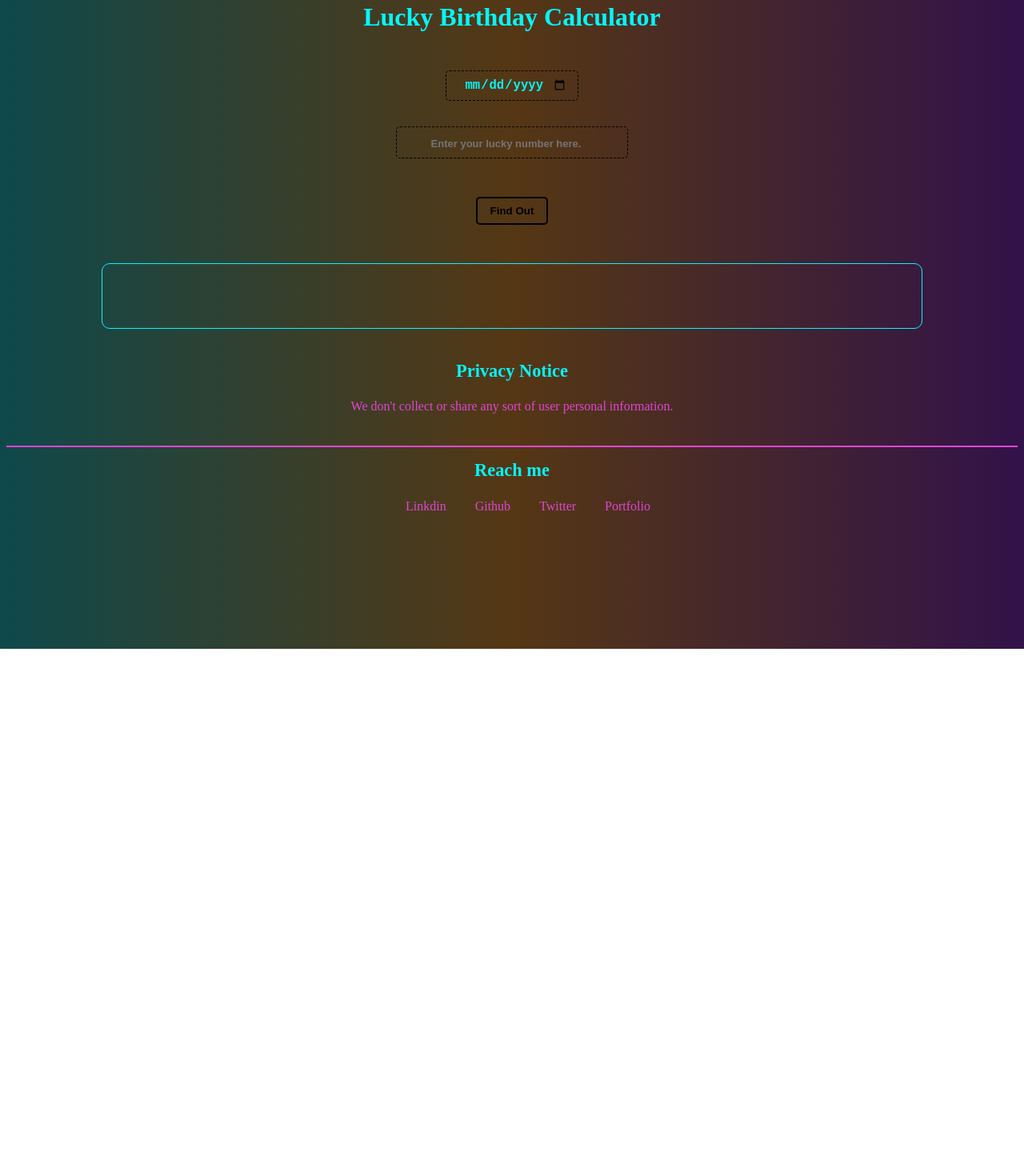
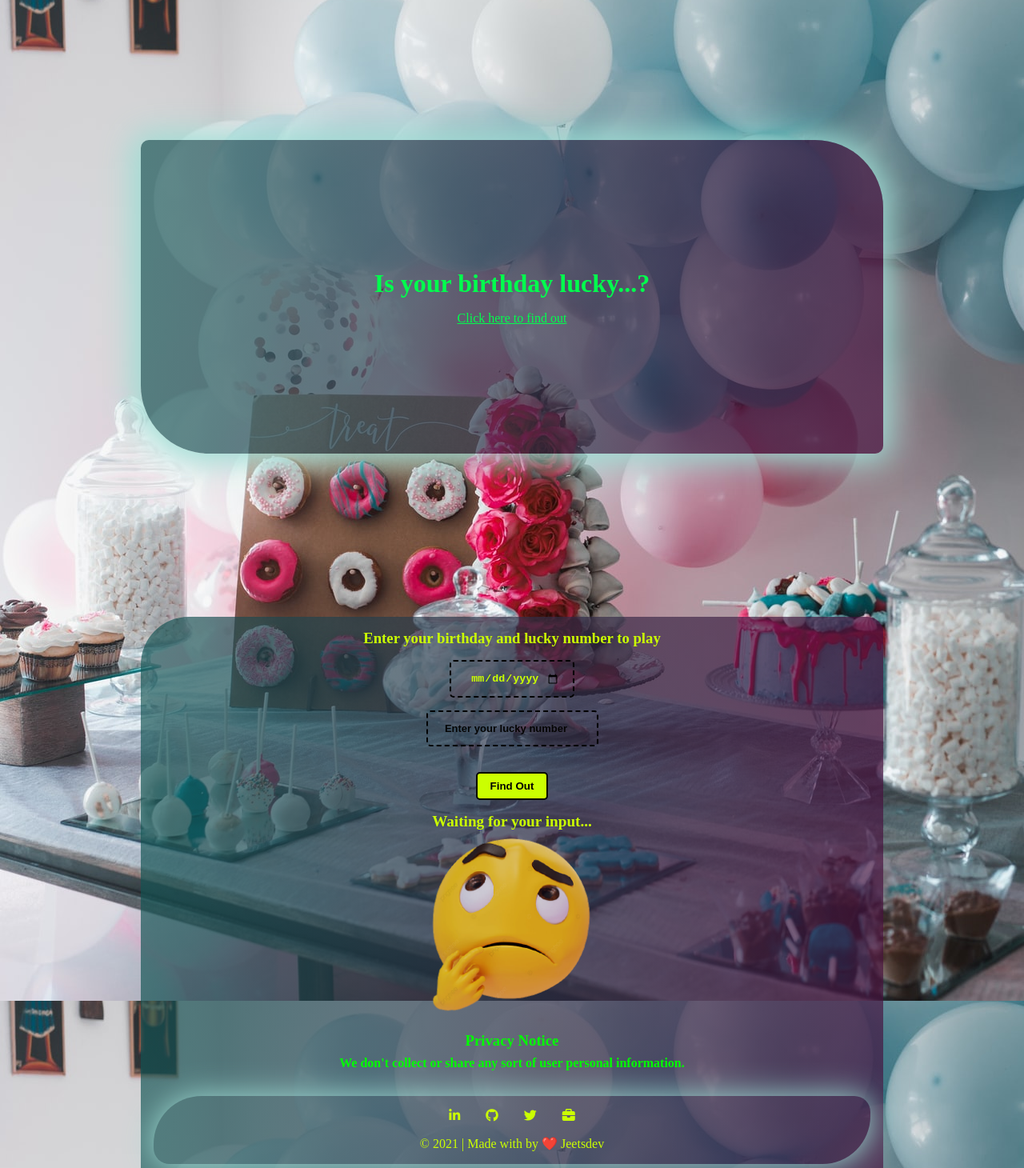
Before and after one commit to jeetech77/Lucky-Birthday, a plain HTML site: page index.html in a window 1280 px wide. Shown: the part 29-1489 px from the top of the page at 80% size. Before the commit the page ends 840 px from the top, so only its background shows below. Drawn offline with Linux system fonts and the light colour scheme.

Commit message:
Style : Improved UI

```diff
--- a/app.js
+++ b/app.js
@@ -1,23 +1,34 @@
 const userBirthday = document.querySelector(".user-birthday");
 const userNumber = document.querySelector(".user-number");
 const fintBtn = document.querySelector(".find-btn");
-const outputPara=document.querySelector(".output-para");
-var sumOfBirthday=0;
+const outputPara = document.querySelector(".output-para");
+const imgElement = document.querySelector(".img-output");
+let sumOfBirthday = 0;
 fintBtn.addEventListener('click', () => {
-    var birthInput = userBirthday.value;
-    var numInput = userNumber.value;
+    let birthInput = userBirthday.value;
+    let numInput = userNumber.value;
+    console.log(birthInput);
+    console.log(numInput);
+    if (birthInput === '' || numInput === "") {
+        outputPara.innerHTML = "Enter some value first.";
+        outputPara.style.color = 'red';
+
+        return;
+    }
     birthInput = birthInput.replaceAll("-", '');
     birthInput = parseInt(birthInput);
     numInput = parseInt(numInput);
-    while(birthInput){
-        sumOfBirthday+=(birthInput%10);
-        birthInput=Math.floor(birthInput/10);
+    while (birthInput) {
+        sumOfBirthday += (birthInput % 10);
+        birthInput = Math.floor(birthInput / 10);
     }
-    if (sumOfBirthday%numInput===0) {
-        outputPara.innerHTML="Yay 👏 ! Your birthday is lucky. 🎉🎉"
-    }
-    else{
-        outputPara.innerHTML="Opps 😗! Your birthday is not lucky. 🙁🙁"
-
+    if (sumOfBirthday % numInput === 0) {
+        outputPara.innerHTML = "Yay 👏 ! Your birthday is lucky. 🎉🎉";
+        outputPara.style.color = 'rgb(1, 255, 77)';
+        imgElement.src = './images/smiley.png';
+    } else {
+        outputPara.innerHTML = "Opps! Your birthday is not lucky. 🙁🙁"
+        outputPara.style.color = 'black';
+        imgElement.src = '/images/sad.png';
     }
 })
--- a/index.html
+++ b/index.html
@@ -4,33 +4,61 @@
     <meta charset="UTF-8">
     <meta http-equiv="X-UA-Compatible" content="IE=edge">
     <meta name="viewport" content="width=device-width, initial-scale=1.0">
+    <script src="https://kit.fontawesome.com/1ad4d3ae1e.js" crossorigin="anonymous"></script>
     <title>Lucky Birthday</title>
     <script src="app.js" defer></script>
     <link rel="stylesheet" href="style.css">
 </head>
 <body>
-    <h1>Lucky Birthday Calculator</h1>
-    <div class="container">
-        <input type="date" class="user-birthday" placeholder="Enter your DOB here.">
-        <input type="number" class="user-number" placeholder="Enter your lucky number here.">
+    <div class="main">
+        <div class="intro">
+            <h1>Is your birthday lucky...?</h1>
+            <a href="#container" class="intro-link">Click here to find out</a>
         </div>
-    <button class="find-btn">Find Out</button>
+    </div>
+    <div class="container" id="container">
+        <div class="game">
+            <h3>Enter your birthday and lucky number to play </h3>
+            <form action="">
+                <input type="date" class="user-birthday" placeholder="Enter your DOB here." required>
+                <input type="number" class="user-number" placeholder="Enter your lucky number" required>
+                <button class="find-btn" type="submit">Find Out</button>
+            </form>
+
             <div class="output">
-        <p class="output-para"></p>
+                <p class="output-para">Waiting for your input...</p>
             </div>
+            <img src="/images/think.png" class="img-output">
             <div class="privacy">
-        <h3 class="privacy-heading">Privacy Notice</h3>
+                <h3>Privacy Notice</h3>
                 <p class="privacy-para">We don't collect or share any sort of user personal information.</p>
             </div>
-    <hr>
             <footer class="social">
-        <h3 class="social-heading">Reach me</h3>
                 <ul>
-            <li class="social-li"><a href="https://www.linkedin.com/in/ranjeet-singh-a07017205" target="_blank">Linkdin</a></li>
-            <li class="social-li"><a href="https://github.com/jeetech77" target="_blank">Github</a></li>
-            <li class="social-li"><a href="https://twitter.com/Ranjeet39287633" target="_blank">Twitter</a></li>
-            <li class="social-li"><a href="https://ranjeet-singh.netlify.app" target="_blank">Portfolio</a></li>
+                    <li class="social-li">
+                        <a href="https://www.linkedin.com/in/ranjeet-singh-a07017205" target="_blank" class="social-links">
+                            <i class="fa fa-linkedin"></i>
+                        </a>
+                    </li>
+                    <li class="social-li">
+                        <a href="https://github.com/jeetsdev" target="_blank" class="social-links">
+                            <i class="fa fa-github"></i>
+                        </a>
+                    </li>
+                    <li class="social-li">
+                        <a href="https://twitter.com/jeetsdev" target="_blank" class="social-links">
+                            <i class="fa fa-twitter"></i>
+                        </a>
+                    </li>
+                    <li class="social-li">
+                        <a href="https://jeetsdev.netlify.app" target="_blank" class="social-links">
+                            <i class="fa fa-briefcase"></i>
+                        </a>
+                    </li>
                 </ul>
+                <p>© 2021 | Made with by <span> ❤️ </span><a href="" class="social-links">Jeetsdev</a></p>
             </footer>
+        </div>
+    </div>
 </body>
 </html>
--- a/style.css
+++ b/style.css
@@ -1,102 +1,141 @@
-*{
+* {
     transition: all .4s linear;
+    margin: 0%;
+    padding: 0;
 }
-:root{
-    --primary-color:rgb(0, 247, 255);
-   --sec-color: rgb(223, 70, 210);
+
+:root {
+    --background-linear:linear-gradient(90deg, rgba(18, 83, 83, 0.671), rgba(70, 15, 61, 0.671));
+    --primary-color: rgb(203, 255, 1);
 
 }
-body{
-    overflow: hidden;
-    min-height: 100vh;
-    background: linear-gradient(90deg,  #0f494b , #553714 , #321249 );
+
+html {
+    scroll-behavior: smooth;
+}
+
+body {
+    background: url(./images/bg.jpg) fixed;
     text-align: center;
     color: var(--primary-color);
 }
-h1{
-    margin: 2rem;
+
+.main {
+    min-height: 100vh;
+    display: flex;
+    justify-content: center;
+    align-items: center;
+    flex-direction: column;
 }
-.container{
+
+.intro {
+    color: rgb(1, 255, 77);
+    background: var(--background-linear);
+    height: 45vh;
+    width: 70vw;
+    display: flex;
+    flex-direction: column;
+    justify-content: center;
+    padding: 1rem;
+    box-shadow: -1px 1px 39px 10px rgb(158, 221, 212);
+    border-radius: 10px 85px;
+}
+.intro-link{
+    color: rgb(1, 255, 77);
+    margin-top: 1rem;
+}
+.container {
     display: flex;
     flex-direction: column;
     justify-content: center;
     align-items: center;
 }
-.container input{
+
+.container input {
+    color: var(--primary-color);
+    display: block;
+    margin: 1rem auto;
     text-align: center;
     outline: none;
-    padding: .5rem .8rem;
-    color: var(--primary-color);
-    font-size: larger;
+    padding: .8rem 1rem;
     font-weight: bolder;
-    margin: 1rem;
-    border: 1px dashed black;
+    border: 2px dashed black;
     border-radius: 5px;
     background-color: inherit;
 }
-.container input:focus{
-    border: 1px solid var(--primary-color);
+
+.container input:focus {
+    border: 2px solid var(--primary-color);
 }
+
 .container input::placeholder {
+    color: rgb(5, 5, 5);
     font-size: small;
     text-align: center;
-
 }
 
-.find-btn{
-    margin: 2rem;
+.find-btn {
+    margin: 1rem;
     padding: .5rem 1rem;
     font-weight: 600;
-    background-color: inherit;
+    background-color: var(--primary-color);
     border: 2px solid black;
     border-radius: 5px;
 }
-.find-btn:hover{
-    background-color: var(--primary-color);
+
+.find-btn:hover {
+    background-color: rgb(153, 153, 19);
     border: 2px solid black;
 }
-.output{
-    text-align: center;
-    border: 1px solid var(--primary-color);
-    border-radius: 10px;
-    margin: 1rem auto;
-    max-width: 80vw;
-    min-height: 10vh;
-}
-.output-para{
+
+.output-para {
     font-size: 1.2rem;
     text-align: center;
     font-weight: bolder;
 }
-.privacy{
-    margin: 2.5rem;
+
+.img-output {
+    max-height: 30vh;
 }
-.privacy h3{
-    font-size: 1.4rem;
+
+.privacy ,.privacy-para {
+    color: rgb(0, 255, 0);
+    font-weight: 900;
+    padding: .5rem;
+    border-radius: 20px;
 }
-.privacy .privacy-para{
-    color: var(--sec-color);
+
+footer {
+    margin-top: 1rem;
+    border-radius: 60px 20px;
+    box-shadow: 1px 1px 39px 1px rgb(158, 221, 212);
 }
-hr{
-    border: 1px solid var(--sec-color);
-}
-.social-heading{
-    font-size: 1.4rem;
-    margin-top: 1rem;
+footer p{
+    padding-bottom: 1rem;
 }
 .social ul {
-    list-style: none;
+    display: flex;
+    justify-content: center;
+    padding: 0;
 }
 
-.social-li{
+.social-li {
     display: inline;
-    margin: 1rem ;
+    margin: 1rem;
 }
-.social-li a{
+
+.social-links{
     text-decoration: none;
     color: var(--sec-color);
 }
-.social-li a:hover{
-    color: var(--primary-color);
-    border-bottom: 1px solid var(--sec-color);
+
+.game {
+    min-height: 90vh;
+    padding: 1rem;
+    color: rgb(203, 255, 1);
+    margin-bottom: 1rem;
+    background: var(--background-linear);
+    border-radius: 60px 20px;
+    width: 70vw;
+
 }
```
Also changed, not shown: images/bg.jpg (added), images/sad.png (added), images/smiley.png (added), images/think.png (added). Lines whose indentation alone changed are shown as unchanged.
